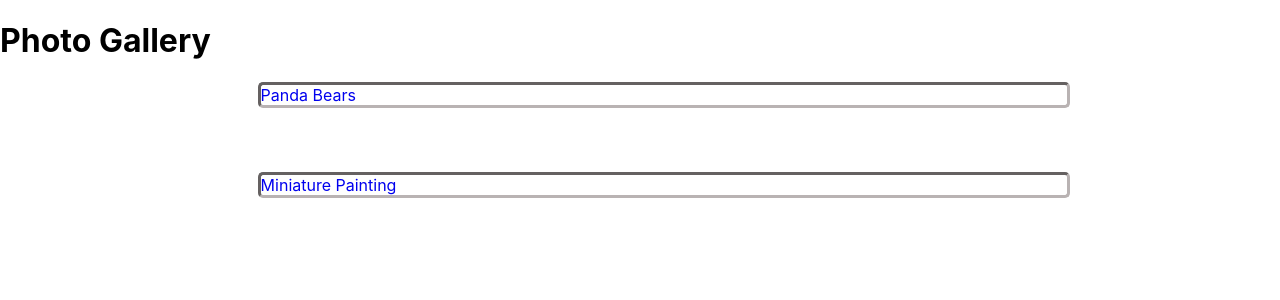
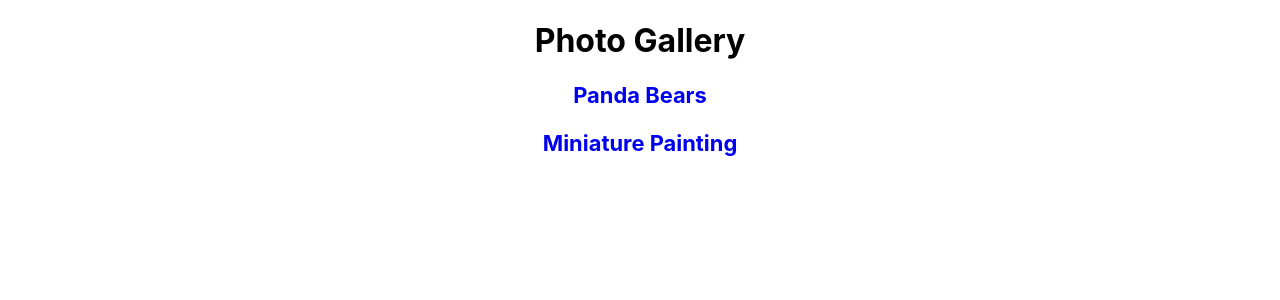
Before and after one commit to StPeteFrank/photo-gallery, a React (Create React App) app: page / in a window 1280 px wide. Shown: the top 300 px of the page. Built offline with nearby package versions, Linux system fonts and the light colour scheme.

Commit message:
Dynamic with a bit of CSS.

```diff
--- a/src/CategoryList.js
+++ b/src/CategoryList.js
@@ -6,15 +6,15 @@ import samples from './samples.json'
 class CategoryList extends Component {
   render() {
     return (
-      <ul>
+      <h3>
         {Object.keys(samples).map(category => {
           return (
-            <li key={category}>
+            <h3 key={category}>
               <Link to={`/${category}`}>{samples[category].title}</Link>
-            </li>
+            </h3>
           )
         })}
-      </ul>
+      </h3>
     )
   }
 }
--- a/src/PhotoDetail.js
+++ b/src/PhotoDetail.js
@@ -10,7 +10,7 @@ class PhotoDetail extends Component {
     const categoryData = samples[category]
 
     return (
-      <div>
+      <div className="photodetail">
         <h2>{categoryData.photos[photoIndex].title}</h2>
         <img src={categoryData.photos[photoIndex].imageURL} />
       </div>
--- a/src/PhotoList.js
+++ b/src/PhotoList.js
@@ -9,19 +9,19 @@ class PhotoList extends Component {
     const category = this.props.match.params.category
     const categoryData = samples[category]
     return (
-      <ul className="photolist">
+      <h4 className="photolist">
         {categoryData.photos.map((photo, index) => {
           return (
-            <li key={index}>
+            <p key={index}>
               <Link to={`/${category}/${index}`}>
-                <p>{photo.title}</p>
+                <h4>{photo.title}</h4>
 
                 <img src={photo.imageURL} />
               </Link>
-            </li>
+            </p>
           )
         })}
-      </ul>
+      </h4>
     )
   }
 }
--- a/src/index.css
+++ b/src/index.css
@@ -13,13 +13,22 @@ code {
     monospace;
 }
 .photolist img {
-  width: 60vw;
+  width: 45vw;
   margin: 1vw;
+}
+.photodetail img {
+  width: 95vw;
+}
+.photodetail {
+  text-align: center;
+  background-color: rgb(196, 192, 192);
+  border-style: inset;
+  border-radius: 5px;
 }
 a:link {
   text-decoration: none;
 }
-li {
+p {
   list-style: none;
   border-style: inset;
   border-color: rgb(185, 179, 179);
@@ -28,3 +37,12 @@ li {
   width: 63vw;
   margin: 0 17vw 5vw 17vw;
 }
+h1 {
+  text-align: center;
+}
+h4 {
+  text-align: center;
+}
+h3 {
+  text-align: center;
+}
```
